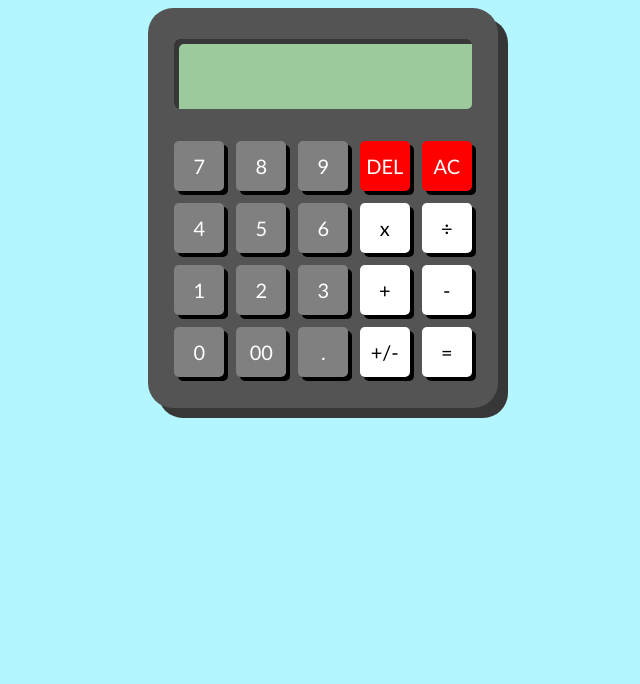
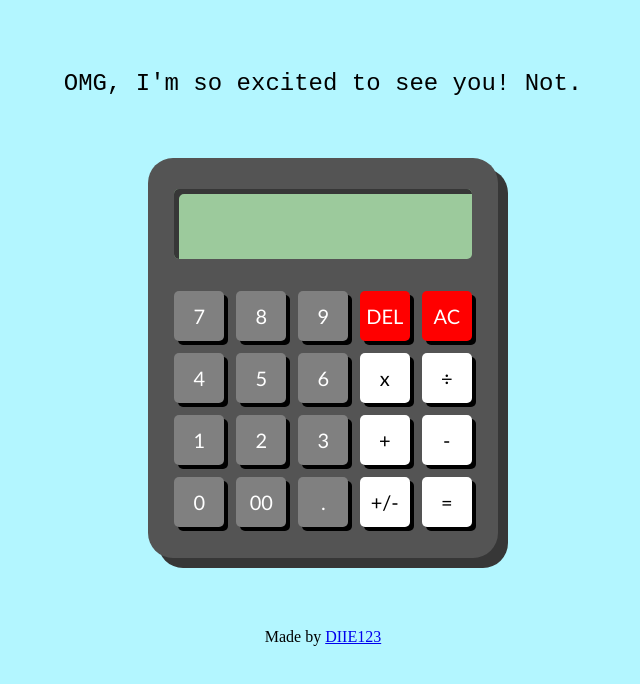
Before and after one commit to DIIE123/the-annoying-calculator, a plain HTML site: page index.html in a window 1280 px wide. Shown: the whole page, without its empty margins (317-957 px from the left). Drawn offline with Linux system fonts and the light colour scheme.

Commit message:
Added speech system  and starting messages

```diff
--- a/index.html
+++ b/index.html
@@ -8,6 +8,10 @@
     <title>The Annoying Calculator</title>
 </head>
 <body>
+    <header>
+        <div id="textbox"></div>
+    </header>
+    <main id="body">
         <div id="calculator">
             <div id="display"></div>
             <div id="buttons">
@@ -37,5 +41,9 @@
                 </div>
             </div>
         </div>
+    </main>
+    <footer>
+        Made by <a href="https://github.com/DIIE123">DIIE123</a>
+    </footer>
 </body>
 </html>
--- a/script.js
+++ b/script.js
@@ -1,13 +1,24 @@
 const display = document.querySelector("#display");
 const numbers = document.querySelector("#numbers");
 const operators = document.querySelector("#operators");
+const textbox = document.querySelector("#textbox");
 
 const MAX_LENGTH = 10;
+
+const startMessages = ["Why are you here? Please go away.",
+                       "Oh, Hi. I was hoping nobody would show up.",
+                       "OMG, I'm so excited to see you! Not.",
+                       ">:(",
+                       "Come on, isn't it your bedtime already?"];
+
 
 let numArray = ["", ""];
 let currentIndex = 0;
 let operator = "";
 let operatorPressed = false;
+let cancel = false;
+
+displayMessage(startMessages);
 
 // Event Listeners
 // Number Buttons
@@ -133,6 +144,27 @@ function clickButton(target) {
     }, 310);
 }
 
+// Message Functions
+async function displayMessage(arr) {
+    textbox.textContent = "";
+    const length = arr.length;
+    const random = Math.floor(Math.random() * length);
+    const message = arr[random];
+
+    cancel = true;
+    await new Promise(res => setTimeout(res, 50));
+
+    for (let i = 0; i < message.length; i++) {
+        if (i === 0) cancel = false;
+        if (cancel) break;
+
+        char = message.at(i);
+        textbox.textContent += char;
+        await new Promise(res => setTimeout(res, 50));
+    }
+
+}
+
 // Operator Functions
 function add(a, b) {
     return a + b;
--- a/style.css
+++ b/style.css
@@ -20,6 +20,30 @@
 
 body {
     background-color: rgb(179, 246, 255);
+    display: flex;
+    flex-direction: column;
+    justify-content: space-between;
+    align-items: center;
+}
+
+header {
+    width: 100%;
+    min-height: 150px;
+    display: flex;
+    justify-content: center;
+    align-items: center;
+}
+
+#textbox {
+    max-width: 800px;
+    width: 80%;
+    font-size: 24px;
+    font-family: 'Courier New', Courier, monospace;
+    text-align: center;
+}
+
+main {
+    min-height: 470px;
 }
 
 #calculator {
```
Lines whose indentation alone changed are shown as unchanged.
